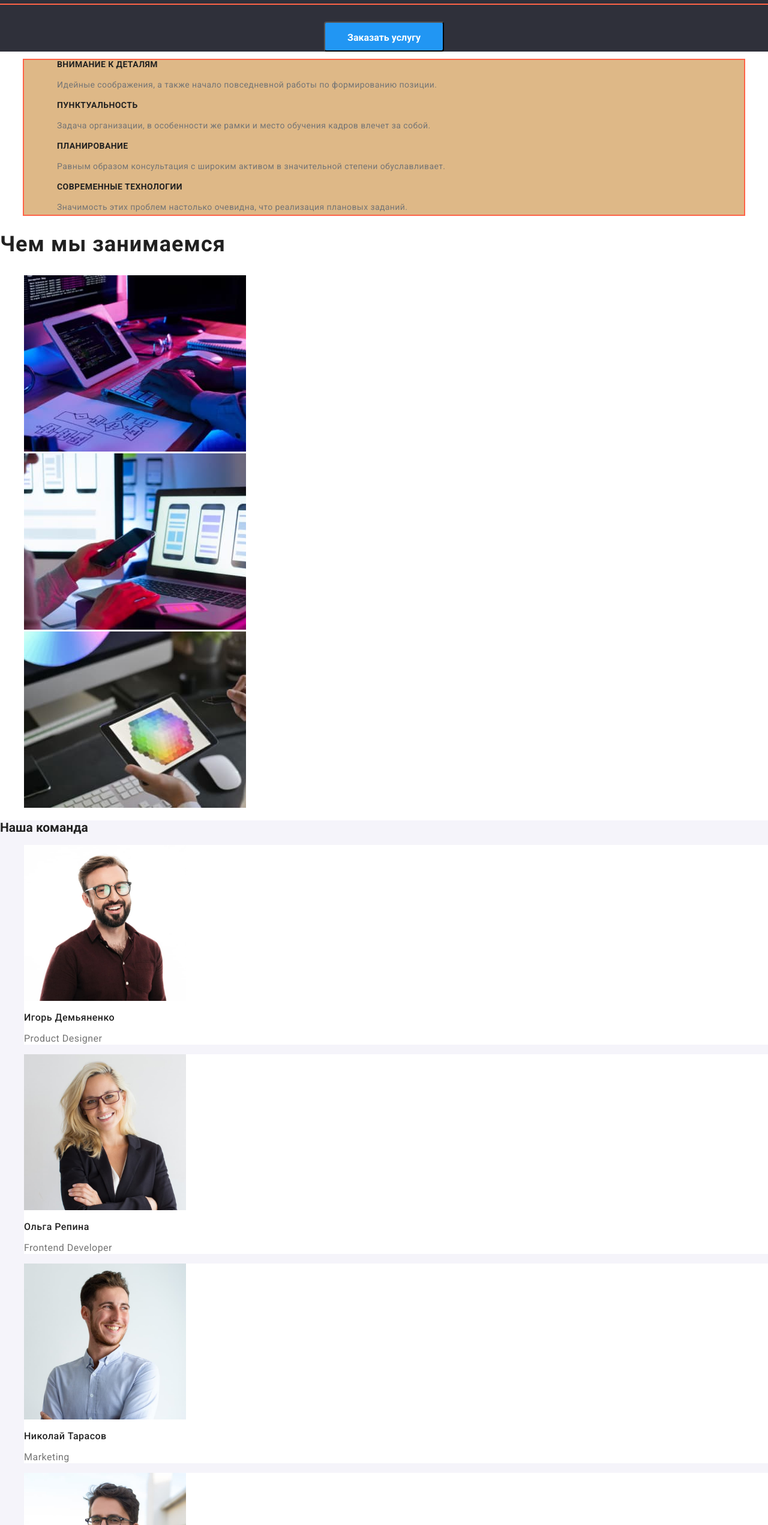
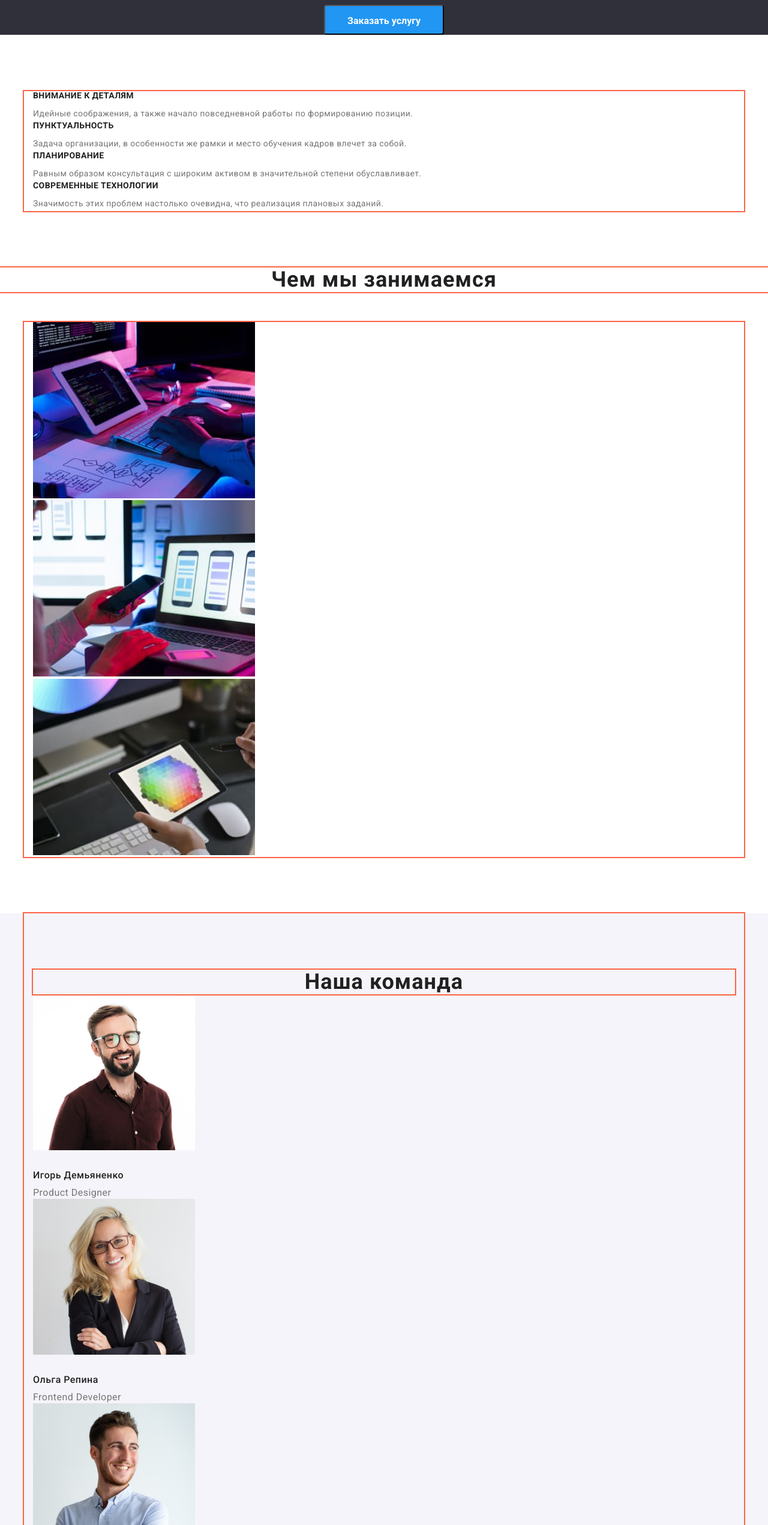
Before and after one commit to DariSh92/-goit-markup-hw-03, a plain HTML site: page index.html in a window 1280 px wide. Shown: the part 257-2800 px from the top of the page at 60% size. Drawn offline with nearby package versions, Linux system fonts and the light colour scheme.

Commit message:
Добавляет блоки в html(mr,pd)

```diff
--- a/css/style.css
+++ b/css/style.css
@@ -5,6 +5,7 @@
   --primary-white-color: #ffffff;
   --filters-color: #f5f4fa;
   --main-bcg-color: #2f303a;
+  --primary-bcg-color: #e5e5e5;
 }
 
 body {
@@ -28,6 +29,7 @@ body {
 }
 .list {
   list-style: none;
+  margin: 0;
 }
 .menu-link {
   color: var(--primary-text-color);
@@ -155,16 +157,26 @@ body {
 .container {
   margin-left: auto;
   margin-right: auto;
-
   width: 1200px;
   padding-right: 15px;
   padding-left: 15px;
   outline: 2px solid tomato;
-  background-color: burlywood;
+  background-color: var(--primary-white-color);
 }
 .header {
-  background-color: burlywood;
+  margin-top: 0;
+  margin-bottom: 0;
+  background: var(--primary-white-color);
 }
+/* .header-container {
+  margin-left: auto;
+  margin-right: auto;
+  width: 1200px;
+  padding-right: 15px;
+  padding-left: 15px;
+  outline: 2px solid tomato;
+  background-color: var(--primary-white-color);
+} */
 /* .contacts-container {
   margin-left: auto;
   margin-right: auto;
@@ -190,6 +202,11 @@ body {
 .main-container {
   background-color: aqua;
 } */
+.section-padding-bck {
+  margin-top: 94px;
+  margin-bottom: 94px;
+  background-color: var(--primary-white-color);
+}
 
 .section-title {
   margin-top: 0;
@@ -217,8 +234,13 @@ body {
 }
 .features {
   list-style: none;
+  padding-left: 0;
+  margin: 0;
 }
+
 .features-title {
+  margin-top: 0px;
+  margin-bottom: 10px;
   font-weight: 700;
   font-size: 14px;
   line-height: 1.14;
@@ -227,6 +249,8 @@ body {
   color: var(--primary-text-color);
 }
 .features-text {
+  margin-top: 0;
+  margin-bottom: 0;
   font-size: 14px;
   line-height: 1.71;
   letter-spacing: 0.03em;
@@ -234,24 +258,53 @@ body {
 }
 .example-list {
   list-style: none;
+  padding-left: 0;
 }
 .team {
   background-color: var(--filters-color);
 }
-
+/* .title {
+  margin-top: 30px;
+  margin-bottom: 10px;
+} */
 .work-title {
+  margin-top: 94px;
+  margin-bottom: 50px;
   font-weight: 700;
   font-size: 36px;
+  text-align: center;
   line-height: 1.16;
   letter-spacing: 0.03em;
   color: var(--primary-text-color);
+  outline: 2px solid tomato;
 }
 .team-photo {
   background-color: var(--primary-white-color);
 }
 .team-list {
   list-style: none;
+  margin: 0;
+  padding: 0;
 }
+.team-title{
+  margin: 0;
+  /* padding-top: 94px;
+  padding-bottom: 50px; */
+  font-weight: 700;
+  font-size: 36px;
+  text-align: center;
+  line-height: 1.16;
+  letter-spacing: 0.03em;
+  color: var(--primary-text-color);
+  outline: 2px solid tomato;
+}
+
+}
+/* .team-title {
+  margin-top: 94px;
+  margin-bottom: 50px;
+  text-align: center;
+} */
 .team-leads {
   background-color: var(--primary-white-color);
 }
@@ -260,11 +313,30 @@ body {
   font-size: 16px;
   line-height: 1.18;
   letter-spacing: 0.03em;
+  margin-top: 30px;
+  margin-bottom: 10px;
   color: var(--primary-text-color);
 }
+.team-container {
+  margin-left: auto;
+  margin-right: auto;
+  padding-top: 94px;
+  padding-bottom: 94px;
+  width: 1200px;
+  padding-right: 15px;
+  padding-left: 15px;
+  outline: 2px solid tomato;
+  background-color: var(--filters-color);
+}
+.team-section {
+  background-color: var(--filters-color);
+}
 .position {
+  margin: 0;
   font-size: 16px;
   line-height: 1.18;
   letter-spacing: 0.03em;
   color: var(--title-text-color);
 }
+.footer-container {
+}
--- a/index.html
+++ b/index.html
@@ -67,7 +67,7 @@
         </section>
         <!-- </div> -->
 
-        <seсtion>
+       <section class="section-padding-bck">
 
             <h2 hidden>Наши особенности</h2>
             <div class="container">
@@ -100,8 +100,9 @@
 
         </section>
 
-        <section class="work">
+        <section class="section-padding-bck">
             <h2 class="work-title">Чем мы занимаемся</h2>
+                <div class="container">
             <ul class="example-list">
                 <li>
                     <img src="./images/box1.jpg" alt="разработка верстки" width="370">
@@ -112,13 +113,15 @@
                 <li>
                     <img src="./images/box3.jpg" alt="выбор цветой палитры" width="370">
                 </li>
+
             </ul>
-
+                </div>
         </section>
 
-        <section class="team">
-            <h2 class="team-title">Наша команда</h2>
-            <ul class="team-list">
+        <section class="team-section">
+            <div class="team-container">
+                <h2 class="team-title">Наша команда</h2>
+                    <ul class="team-list">
 
                 <li class="team-leads">
                     <img src="./images/img1.jpg" alt="менеджер" width="270">
@@ -141,16 +144,16 @@
                 <li class="team-leads">
                     <img src="./images/img4.jpg" alt="дизайнер" width="270">
                     <h3 class="team-name">Михаил Ермаков</h3>
-                    <p lang="en">UI Designer</p>
+                    <p lang="en" class="position">UI Designer</p>
                 </li>
-
             </ul>
+            </div>
         </section>
     </main>
     <footer class="contacts">
+        <div class="footer-container">
         <a href="" class="logo" lang="en">
             Web<span class="logo-part">Studio</span>
-
         </a>
         <address class="location">
             <p class="contacts-item">
@@ -169,6 +172,7 @@
                 </li>
             </ul>
         </address>
+        </div>
     </footer>
 </body>
 
```
